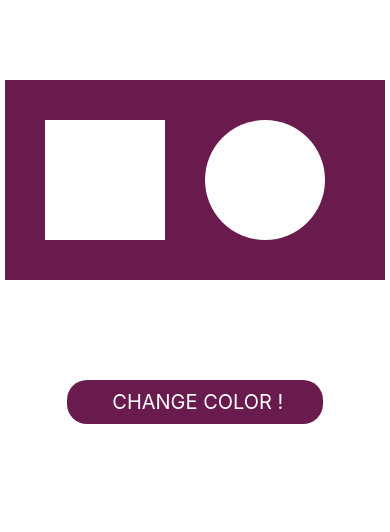
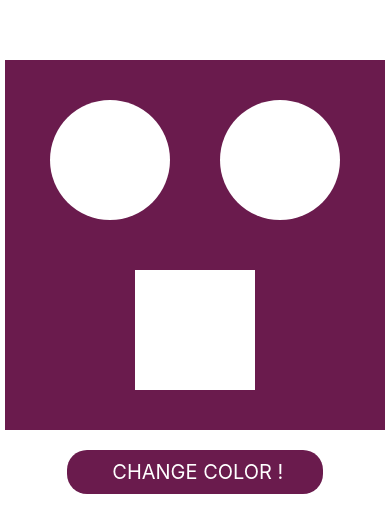
Before and after one commit to shubhamsinha21/Background-Changer-App, a React Native app: screen / in a window 390 px wide. Shown: the part 120-652 px from the top of the page. Built offline with nearby package versions, Linux system fonts and the light colour scheme.

Commit message:
little changes

```diff
--- a/App.tsx
+++ b/App.tsx
@@ -32,9 +32,12 @@ function App(): JSX.Element {
     <StatusBar backgroundColor={randomBackground}/>
     <View style={[styles.container, {backgroundColor:randomBackground}]}>
     <View style={styles.rectangle}>
-      <View style={[styles.square, {backgroundColor:randomBackground}]}></View>
+      <View style={[styles.circle, {backgroundColor:randomBackground}]}></View>
       <View style={[styles.circle, {backgroundColor:randomBackground}]}></View>
     </View>
+    <View style={styles.rectangle}>
+      <View style={[styles.square, {backgroundColor:randomBackground}]}></View>
+      </View>
       <TouchableOpacity onPress={generatorColor}>
         <View style={styles.actionBtn}>
           <Text style={styles.actionBtnTxt}> Change color !</Text>
@@ -66,20 +69,24 @@ const styles = StyleSheet.create({
     width:380,
     height:200,
     backgroundColor:'#6A1B4D',
-    marginBottom:100,
-    marginTop:-100,
+    marginBottom:20,
+    marginTop:-50,
     flexDirection:'row',
     alignItems:'center',
+    justifyContent:'center'
   },
   square:{
     width:120,
     height:120,
     margin:40,
+    alignItems:'center',
+    justifyContent:'center'
   },
   circle:{
     width:120,
     height:120,
-    borderRadius:100
+    borderRadius:100,
+    margin:25,
   }
 });
 
```
